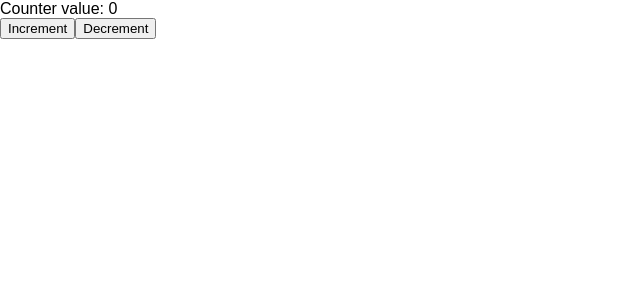
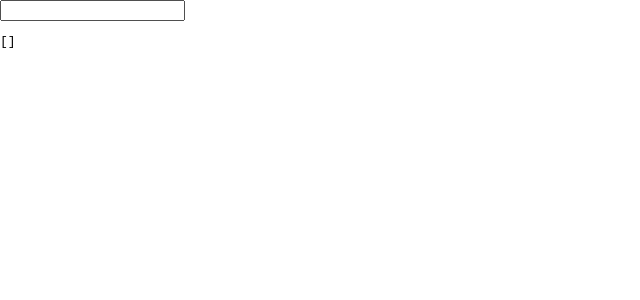
Before and after one commit to skylock/react-playground, a React (Create React App) app: page / in a window 1280 px wide. Shown: the top 300 px of the page, without its empty margins (0-640 px from the left). Built offline with nearby package versions, Linux system fonts and the light colour scheme.

Commit message:
add todos reducer example

```diff
--- a/src/App.js
+++ b/src/App.js
@@ -1,11 +1,11 @@
 import React, { Component } from 'react';
 import './App.css';
-import { ReducerDemo } from './components/useReducer/ReducerDemo';
+import { ToDosReducerDemo } from './components/useReducer/TodosReducerDemo';
 class App extends Component {
   render() {
     return (
       <div className='row'>
-        <ReducerDemo />
+        <ToDosReducerDemo />
       </div>
     );
   }
--- /dev/null
+++ b/src/components/useReducer/TodosReducerDemo.jsx
@@ -0,0 +1,39 @@
+import React, { useReducer, useState } from 'react';
+
+// a reducer is a function that receives
+// the initial state and the action to be performed on that state
+const reducer = (state, action) => {
+  switch (action.type) {
+    case 'add-todo':
+      return {
+        todos: [...state.todos, { text: action.text, completed: false }],
+      };
+    default:
+      return state;
+  }
+};
+
+export const ToDosReducerDemo = () => {
+  // useReducer first arg is a function and second one is the initial state
+  const [{ todos }, dispatch] = useReducer(reducer, { todos: [] });
+  const [text, setText] = useState('');
+
+  return (
+    <div>
+      <form
+        onSubmit={(e) => {
+          e.preventDefault();
+          dispatch({ type: 'add-todo', text });
+          setText('');
+        }}
+      >
+        <input
+          type='text'
+          value={text}
+          onChange={(e) => setText(e.target.value)}
+        />
+      </form>
+      <pre>{JSON.stringify(todos, null, 2)}</pre>
+    </div>
+  );
+};
```
